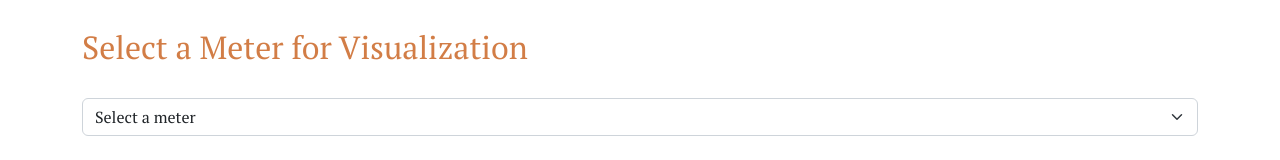
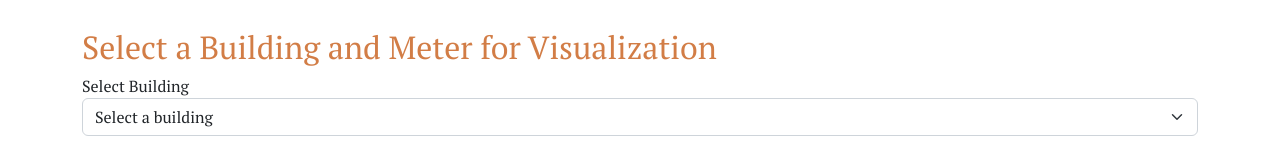
Before and after one commit to BFubumaK/Sustainability_Website, a Flask app: page /visualization in a window 1280 px wide. Shown: the part 170-330 px from the top of the page. Run offline with Flask 3, Linux system fonts and the light colour scheme; data that the repository does not hold is empty; some libraries are stand-ins or nearby versions.

Commit message:
Add building dropdown UI

```diff
--- a/app.py
+++ b/app.py
@@ -1,14 +1,39 @@
-# Import required modules
 import os
 import secrets
-
 import psycopg2
-from flask import Flask, render_template
+from flask import Flask, render_template, request
 
 # Initialize Flask app
 app = Flask(__name__)
 app.secret_key = os.environ.get('FLASK_SECRET_KEY', secrets.token_hex(16))
 
+# Sample list of buildings (manually defined in this case)
+# Ideally, you would pull these from the database or an external source
+buildings = [
+    'admin_serv_1',
+    'admin_serv_2_main',
+    'ag_engineering_main',
+    'ag_engineering_mcc',
+    'ag_science_main_1',
+    'ag_science_main_2',
+    'andrews_amp_main',
+    'architecture_main',
+    'bachman_hall_main',
+    'biomedical_science_ch_1',
+    'biomedical_science_ch_2',
+    # Add the rest of your buildings here...
+]
+
+# Define meter mappings by building
+meters_by_building = {
+    'admin_serv_1': ['admin_serv_1'],
+    'admin_serv_2_main': ['admin_serv_2_main'],
+    'ag_engineering_main': ['ag_engineering_main'],
+    'ag_engineering_mcc': ['ag_engineering_mcc'],
+    'ag_science_main_1': ['ag_science_main_1'],
+    'ag_science_main_2': ['ag_science_main_2'],
+    # Add the rest of your meter mappings here...
+}
 
 # Database connection setup
 def get_db_connection():
@@ -16,12 +41,10 @@ def get_db_connection():
     conn = psycopg2.connect(database="postgres", user="postgres", password="Uhosremote!", port="5433")
     return conn
 
-
 # Render home page
 @app.route('/', methods=['GET', 'POST'])
 def home():
     return render_template('index.html')
-
 
 # Render database page with most recent KWH data, sorted by meter name
 @app.route('/show_entire_csv_data', methods=['GET'])
@@ -42,26 +65,18 @@ def show_recent_data():
     # Render template with sorted KWH data
     return render_template('entire_csv_data.html', kwh=kwh_sorted)
 
-
 # Render visualization page
 @app.route('/visualization', methods=['GET', 'POST'])
 def visualization():
-    conn = get_db_connection()
-    cur = conn.cursor()
+    # Pass the list of buildings to the template
+    return render_template('visualization.html', buildings=buildings)
 
-    # Fetch distinct meter names from the database
-    cur.execute('SELECT DISTINCT meter_name FROM kwh.kwh_last24hrs ORDER BY meter_name;')
-    meter_names = cur.fetchall()
-
-    cur.close()
-    conn.close()
-
-    # Extract meter names from the result (list of tuples)
-    meter_names_list = [meter[0] for meter in meter_names]
-
-    # Render the visualization template and pass meter names
-    return render_template('visualization.html', meters=meter_names_list)
-
+# API to handle meter data based on selected building
+@app.route('/get_meters_for_building', methods=['POST'])
+def get_meters_for_building():
+    building = request.form.get('building_name')
+    meters_for_building = meters_by_building.get(building, [])
+    return {'meters': meters_for_building}
 
 if __name__ == '__main__':
     app.run(debug=True)
--- a/templates/visualization.html
+++ b/templates/visualization.html
@@ -32,16 +32,27 @@
 
 <!-- Visualization section -->
 <div class="container my-5">
-  <h2 class="table-header-name">Select a Meter for Visualization</h2>
+  <h2 class="table-header-name">Select a Building and Meter for Visualization</h2>
 
-  <!-- Dropdown for meter names -->
-  <form id="meterForm" action="" method="POST">
+  <!-- Dropdown for building names -->
+  <form id="buildingForm" action="" method="POST">
     <div class="mb-3">
-      <label for="meter_name"></label><select class="form-select" id="meter_name" name="meter_name" required>
+      <label for="building_name">Select Building</label>
+      <select class="form-select" id="building_name" name="building_name" required>
+        <option value="" disabled selected>Select a building</option>
+        {% for building in buildings %}
+          <option value="{{ building }}">{{ building }}</option>
+        {% endfor %}
+      </select>
+    </div>
+  </form>
+
+  <!-- Dropdown for meter names (hidden initially) -->
+  <form id="meterForm" action="" method="POST" style="display: none;">
+    <div class="mb-3">
+      <label for="meter_name">Select Meter</label>
+      <select class="form-select" id="meter_name" name="meter_name" required>
         <option value="" disabled selected>Select a meter</option>
-        {% for meter in meters %}
-          <option value="{{ meter }}">{{ meter }}</option>
-        {% endfor %}
       </select>
     </div>
   </form>
@@ -88,6 +99,46 @@
 <script>
   const meterGraph = document.getElementById('meterGraph');
   const meterNameSelect = document.getElementById('meter_name');
+  const buildingNameSelect = document.getElementById('building_name');
+  const meterForm = document.getElementById('meterForm');
+
+  // Map meter names to buildings
+  const metersByBuilding = {
+    'admin_serv_1': ['admin_serv_1'],
+    'admin_serv_2_main': ['admin_serv_2_main'],
+    'ag_engineering_main': ['ag_engineering_main'],
+    'ag_engineering_mcc': ['ag_engineering_mcc'],
+    'ag_science_main_1': ['ag_science_main_1'],
+    'ag_science_main_2': ['ag_science_main_2'],
+    // Add all relevant meter names per building
+    // Example:
+    'andrews_amp_main': ['andrews_amp_main'],
+    'architecture_main': ['architecture_main'],
+    'bachman_hall_main': ['bachman_hall_main'],
+    'biomedical_science_ch_1': ['biomedical_science_ch_1'],
+    'biomedical_science_ch_2': ['biomedical_science_ch_2'],
+    // etc...
+  };
+
+  // Event listener for building selection
+  buildingNameSelect.addEventListener('change', function() {
+    const selectedBuilding = this.value;
+    const metersForBuilding = metersByBuilding[selectedBuilding] || [];
+
+    // Clear previous meter options
+    meterNameSelect.innerHTML = '<option value="" disabled selected>Select a meter</option>';
+
+    // Populate meter dropdown with relevant meters
+    metersForBuilding.forEach(function(meter) {
+      const option = document.createElement('option');
+      option.value = meter;
+      option.textContent = meter;
+      meterNameSelect.appendChild(option);
+    });
+
+    // Show the meter dropdown once a building is selected
+    meterForm.style.display = metersForBuilding.length > 0 ? 'block' : 'none';
+  });
 
   // Map meter names to Grafana URLs
   const grafanaUrls = {
@@ -250,11 +301,17 @@
     'wist_hall_main': ''
   };
 
-  // Update the iframe source based on the selected meter
-  meterNameSelect.addEventListener('change', function () {
-    const selectedMeter = this.value;
-    meterGraph.src = grafanaUrls[selectedMeter] || '';
+  // Event listener for meter selection
+  meterNameSelect.addEventListener('change', function() {
+    const selectedMeter = meterNameSelect.value;
+    if (grafanaUrls[selectedMeter]) {
+      meterGraph.src = grafanaUrls[selectedMeter];
+    } else {
+      meterGraph.src = '';  // clear iframe if no URL is mapped
+    }
   });
+
 </script>
+
 </body>
 </html>
```
